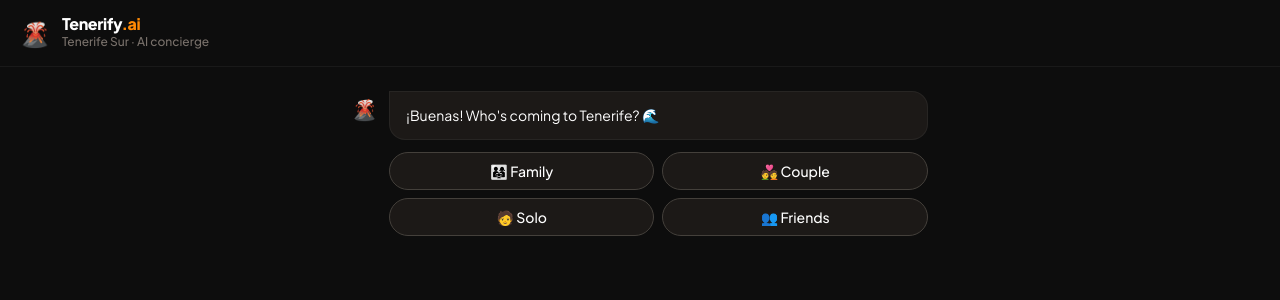
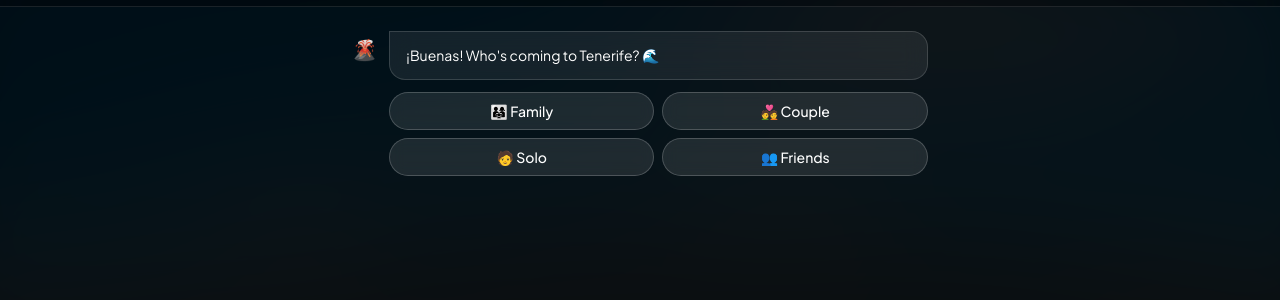
Before and after one commit to forrestburnsbooking-max/tenerify, a Next.js app: page / in a window 1280 px wide. Both pictures are taken after a click on the button "Find my experience →". Shown: the top 300 px of the page. Built offline with nearby package versions, Linux system fonts and the light colour scheme.

Commit message:
Chat screen: blurred Teide photo background with glassmorphism UI

```diff
--- a/app/page.tsx
+++ b/app/page.tsx
@@ -24,19 +24,19 @@ function DatePicker({ onSelect }: { onSelect: (date: string) => void }) {
     <div className="flex flex-col gap-2 w-full">
       <div className="flex flex-wrap gap-2">
         <button onClick={() => onSelect(label(today))}
-          className="px-4 py-2 rounded-full text-sm font-medium border bg-stone-900 border-stone-700 text-white hover:border-orange-500 hover:text-orange-400 transition-all">
+          className="px-4 py-2 rounded-full text-sm font-medium border bg-white/10 backdrop-blur-sm border-white/20 text-white hover:border-orange-500 hover:text-orange-400 transition-all">
           Today
         </button>
         <button onClick={() => onSelect(label(tomorrow))}
-          className="px-4 py-2 rounded-full text-sm font-medium border bg-stone-900 border-stone-700 text-white hover:border-orange-500 hover:text-orange-400 transition-all">
+          className="px-4 py-2 rounded-full text-sm font-medium border bg-white/10 backdrop-blur-sm border-white/20 text-white hover:border-orange-500 hover:text-orange-400 transition-all">
           Tomorrow
         </button>
         <button onClick={() => onSelect(label(weekend))}
-          className="px-4 py-2 rounded-full text-sm font-medium border bg-stone-900 border-stone-700 text-white hover:border-orange-500 hover:text-orange-400 transition-all">
+          className="px-4 py-2 rounded-full text-sm font-medium border bg-white/10 backdrop-blur-sm border-white/20 text-white hover:border-orange-500 hover:text-orange-400 transition-all">
           This weekend
         </button>
         <button onClick={() => setShowPicker(true)}
-          className="px-4 py-2 rounded-full text-sm font-medium border bg-stone-900 border-stone-700 text-white hover:border-orange-500 hover:text-orange-400 transition-all">
+          className="px-4 py-2 rounded-full text-sm font-medium border bg-white/10 backdrop-blur-sm border-white/20 text-white hover:border-orange-500 hover:text-orange-400 transition-all">
           📅 Pick a date
         </button>
       </div>
@@ -66,7 +66,7 @@ function TimePicker({ slots, onSelect }: { slots: string[]; onSelect: (time: str
         <button
           key={t}
           onClick={() => onSelect(t)}
-          className="px-4 py-2 rounded-full text-sm font-medium border bg-stone-900 border-stone-700 text-white hover:border-orange-500 hover:text-orange-400 transition-all"
+          className="px-4 py-2 rounded-full text-sm font-medium border bg-white/10 backdrop-blur-sm border-white/20 text-white hover:border-orange-500 hover:text-orange-400 transition-all"
         >
           🕐 {t}
         </button>
@@ -79,7 +79,7 @@ function LicensePicker({ onSelect }: { onSelect: (answer: string) => void }) {
   return (
     <div className="flex flex-wrap gap-2">
       <button onClick={() => onSelect("Yes, I have a valid driving license (category B or A)")}
-        className="px-4 py-2 rounded-full text-sm font-medium border bg-stone-900 border-stone-700 text-white hover:border-orange-500 hover:text-orange-400 transition-all">
+        className="px-4 py-2 rounded-full text-sm font-medium border bg-white/10 backdrop-blur-sm border-white/20 text-white hover:border-orange-500 hover:text-orange-400 transition-all">
         ✅ Yes, I have a license
       </button>
       <button onClick={() => onSelect("No driving license")}
@@ -326,8 +326,21 @@ export default function Home() {
   );
 
   return (
-    <div className="flex flex-col h-screen bg-[#0d0d0d] text-white">
-      <header className="flex items-center gap-3 px-5 py-4 border-b border-white/5 bg-[#0d0d0d]">
+    <div className="flex flex-col h-screen text-white relative overflow-hidden">
+      {/* Blurred background */}
+      <div
+        className="absolute inset-0 -z-10"
+        style={{
+          backgroundImage: "url('/hero-teide.jpg')",
+          backgroundSize: "cover",
+          backgroundPosition: "center",
+          filter: "blur(48px) brightness(0.25) saturate(1.4)",
+          transform: "scale(1.15)",
+        }}
+      />
+      <div className="absolute inset-0 -z-10 bg-black/50" />
+
+      <header className="flex items-center gap-3 px-5 py-4 border-b border-white/10 bg-black/30 backdrop-blur-md">
         <button
           onClick={() => { setStep("hero"); setMessages([]); setUsedOptions(new Set()); setSelectedCategories([]); setWho(""); setLocation(""); }}
           className="text-2xl hover:scale-110 transition-transform flex-shrink-0"
@@ -349,7 +362,7 @@ export default function Home() {
           <div className="flex gap-3 max-w-xl mx-auto w-full">
             <div className="text-xl flex-shrink-0 mt-1">🌋</div>
             <div className="space-y-3 flex-1">
-              <div className="bg-stone-900 border border-white/5 text-white rounded-2xl rounded-tl-none px-4 py-3 text-sm leading-relaxed">
+              <div className="bg-white/8 backdrop-blur-md border border-white/15 text-white rounded-2xl rounded-tl-none px-4 py-3 text-sm leading-relaxed">
                 ¡Buenas! Who&apos;s coming to Tenerife? 🌊
               </div>
               <div className="grid grid-cols-2 gap-2">
@@ -360,10 +373,10 @@ export default function Home() {
                     disabled={step !== "who"}
                     className={`px-4 py-2 rounded-full text-sm font-medium border transition-all ${
                       step === "who"
-                        ? "bg-stone-900 border-stone-700 text-white hover:border-orange-500 hover:text-orange-400 cursor-pointer"
+                        ? "bg-white/10 backdrop-blur-sm border-white/20 text-white hover:border-orange-500 hover:text-orange-400 cursor-pointer"
                         : who === opt.value
                         ? "bg-orange-500/20 border-orange-500 text-orange-300"
-                        : "bg-stone-900/50 border-stone-800 text-stone-600 cursor-default"
+                        : "bg-white/5 border-white/10 text-white/40 cursor-default"
                     }`}
                   >
                     {opt.label}
@@ -379,7 +392,7 @@ export default function Home() {
           <div className="flex gap-3 max-w-xl mx-auto w-full">
             <div className="text-xl flex-shrink-0 mt-1">🌋</div>
             <div className="space-y-3 flex-1">
-              <div className="bg-stone-900 border border-white/5 text-white rounded-2xl rounded-tl-none px-4 py-3 text-sm leading-relaxed">
+              <div className="bg-white/8 backdrop-blur-md border border-white/15 text-white rounded-2xl rounded-tl-none px-4 py-3 text-sm leading-relaxed">
                 What are you looking for? Pick all that interest you 👇
               </div>
               <div className="grid grid-cols-2 gap-2">
@@ -395,10 +408,10 @@ export default function Home() {
                         isLocked
                           ? isSelected
                             ? "bg-orange-500/20 border-orange-500 text-orange-300 cursor-default"
-                            : "bg-stone-900/50 border-stone-800 text-stone-600 cursor-default"
+                            : "bg-white/5 border-white/10 text-white/40 cursor-default"
                           : isSelected
                             ? "bg-orange-500/20 border-orange-500 text-orange-300"
-                            : "bg-stone-900 border-stone-700 text-white hover:border-orange-500 hover:text-orange-400 cursor-pointer"
+                            : "bg-white/10 backdrop-blur-sm border-white/20 text-white hover:border-orange-500 hover:text-orange-400 cursor-pointer"
                       }`}
                     >
                       {cat.emoji} {cat.label}
@@ -424,7 +437,7 @@ export default function Home() {
           <div className="flex gap-3 max-w-xl mx-auto w-full">
             <div className="text-xl flex-shrink-0 mt-1">🌋</div>
             <div className="space-y-3 flex-1">
-              <div className="bg-stone-900 border border-white/5 text-white rounded-2xl rounded-tl-none px-4 py-3 text-sm leading-relaxed">
+              <div className="bg-white/8 backdrop-blur-md border border-white/15 text-white rounded-2xl rounded-tl-none px-4 py-3 text-sm leading-relaxed">
                 Which area are you staying in? 📍
               </div>
               <div className="grid grid-cols-3 gap-2">
@@ -440,8 +453,8 @@ export default function Home() {
                         isLocked
                           ? isSelected
                             ? "bg-orange-500/20 border-orange-500 text-orange-300 cursor-default"
-                            : "bg-stone-900/50 border-stone-800 text-stone-600 cursor-default"
-                          : "bg-stone-900 border-stone-700 text-white hover:border-orange-500 hover:text-orange-400 cursor-pointer"
+                            : "bg-white/5 border-white/10 text-white/40 cursor-default"
+                          : "bg-white/10 backdrop-blur-sm border-white/20 text-white hover:border-orange-500 hover:text-orange-400 cursor-pointer"
                       }`}
                     >
                       {loc.label}
@@ -464,7 +477,7 @@ export default function Home() {
                 className={`px-4 py-3 rounded-2xl text-sm leading-relaxed ${
                   msg.role === "user"
                     ? "bg-orange-500 text-white rounded-tr-none"
-                    : "bg-stone-900 border border-white/5 text-white rounded-tl-none prose prose-invert prose-sm"
+                    : "bg-white/8 backdrop-blur-md border border-white/15 text-white rounded-tl-none prose prose-invert prose-sm"
                 }`}
               >
                 {msg.role === "assistant" ? (
@@ -525,7 +538,7 @@ export default function Home() {
                       <button
                         key={opt}
                         onClick={() => handleOption(opt, i)}
-                        className="px-4 py-2 rounded-full text-sm font-medium border bg-stone-900 border-stone-700 text-white hover:border-orange-500 hover:text-orange-400 transition-all cursor-pointer"
+                        className="px-4 py-2 rounded-full text-sm font-medium border bg-white/10 backdrop-blur-sm border-white/20 text-white hover:border-orange-500 hover:text-orange-400 transition-all cursor-pointer"
                       >
                         {opt}
                       </button>
@@ -540,7 +553,7 @@ export default function Home() {
         {loading && (
           <div className="flex gap-3 max-w-xl mx-auto w-full">
             <div className="text-xl flex-shrink-0 mt-1">🌋</div>
-            <div className="bg-stone-900 border border-white/5 rounded-2xl rounded-tl-none px-4 py-3">
+            <div className="bg-white/8 backdrop-blur-md border border-white/15 rounded-2xl rounded-tl-none px-4 py-3">
               <div className="flex gap-1 items-center h-4">
                 <span className="w-1.5 h-1.5 bg-orange-400 rounded-full animate-bounce [animation-delay:0ms]" />
                 <span className="w-1.5 h-1.5 bg-orange-400 rounded-full animate-bounce [animation-delay:150ms]" />
@@ -555,7 +568,7 @@ export default function Home() {
 
       {/* Text input */}
       {step === "chat" && !loading && (
-        <div className="px-4 pb-5 pt-3 border-t border-white/5 bg-[#0d0d0d]">
+        <div className="px-4 pb-5 pt-3 border-t border-white/10 bg-black/30 backdrop-blur-md">
           <div className="max-w-xl mx-auto flex gap-2 items-center">
             <input
               type="text"
@@ -567,7 +580,7 @@ export default function Home() {
                   sendToAI(val, messages);
                 }
               }}
-              className="flex-1 bg-stone-800 border border-stone-700 focus:border-orange-500 text-white placeholder-stone-500 text-sm px-4 py-3 rounded-2xl focus:outline-none transition-colors"
+              className="flex-1 bg-white/10 backdrop-blur-sm border border-white/20 focus:border-orange-500 text-white placeholder-white/40 text-sm px-4 py-3 rounded-2xl focus:outline-none transition-colors"
             />
             <button
               onClick={(e) => {
```
